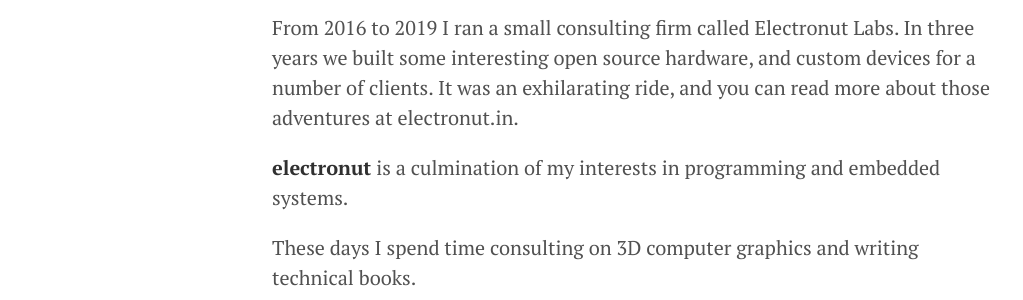
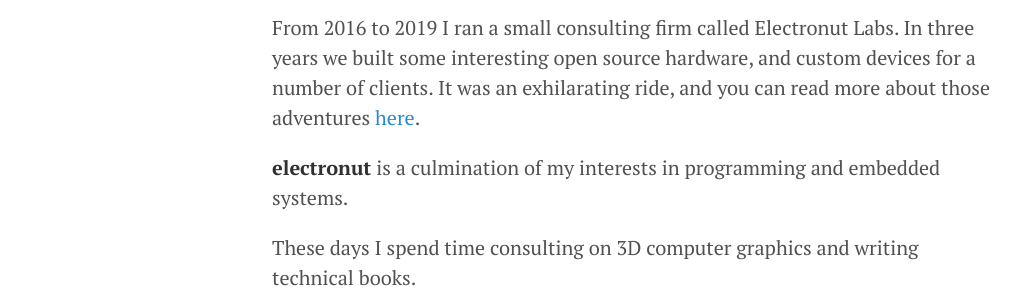
Before and after one commit to mkvenkit/mkvenkit.github.io, a Jekyll site: the page built from about.md, in a window 1280 px wide. Shown: the part 1079-1379 px from the top of the page, without its empty margins (8-1031 px from the left). Built offline with Jekyll 4.4.1, drawn with Linux system fonts in a browser that asks for light colours.

Commit message:
updated about

```diff
--- a/about.md
+++ b/about.md
@@ -9,7 +9,7 @@
 
 Another passion I have in life is electronics. I started writing about my experiments with embedded hardware in 2010, and in 2015, No Starch Press published my book Python Playground - a collection of projects in art, music, computer graphics, simulation, and embedded systems.
 
-From 2016 to 2019 I ran a small consulting firm called Electronut Labs. In three years we built some interesting open source hardware, and custom devices for a number of clients. It was an exhilarating ride, and you can read more about those adventures at electronut.in.
+From 2016 to 2019 I ran a small consulting firm called Electronut Labs. In three years we built some interesting open source hardware, and custom devices for a number of clients. It was an exhilarating ride, and you can read more about those adventures [here][3].
 
 **electronut** is a culmination of my interests in programming and embedded systems.
 
```
Also changed, not shown: other parts of about.md (+1 -0 lines).
